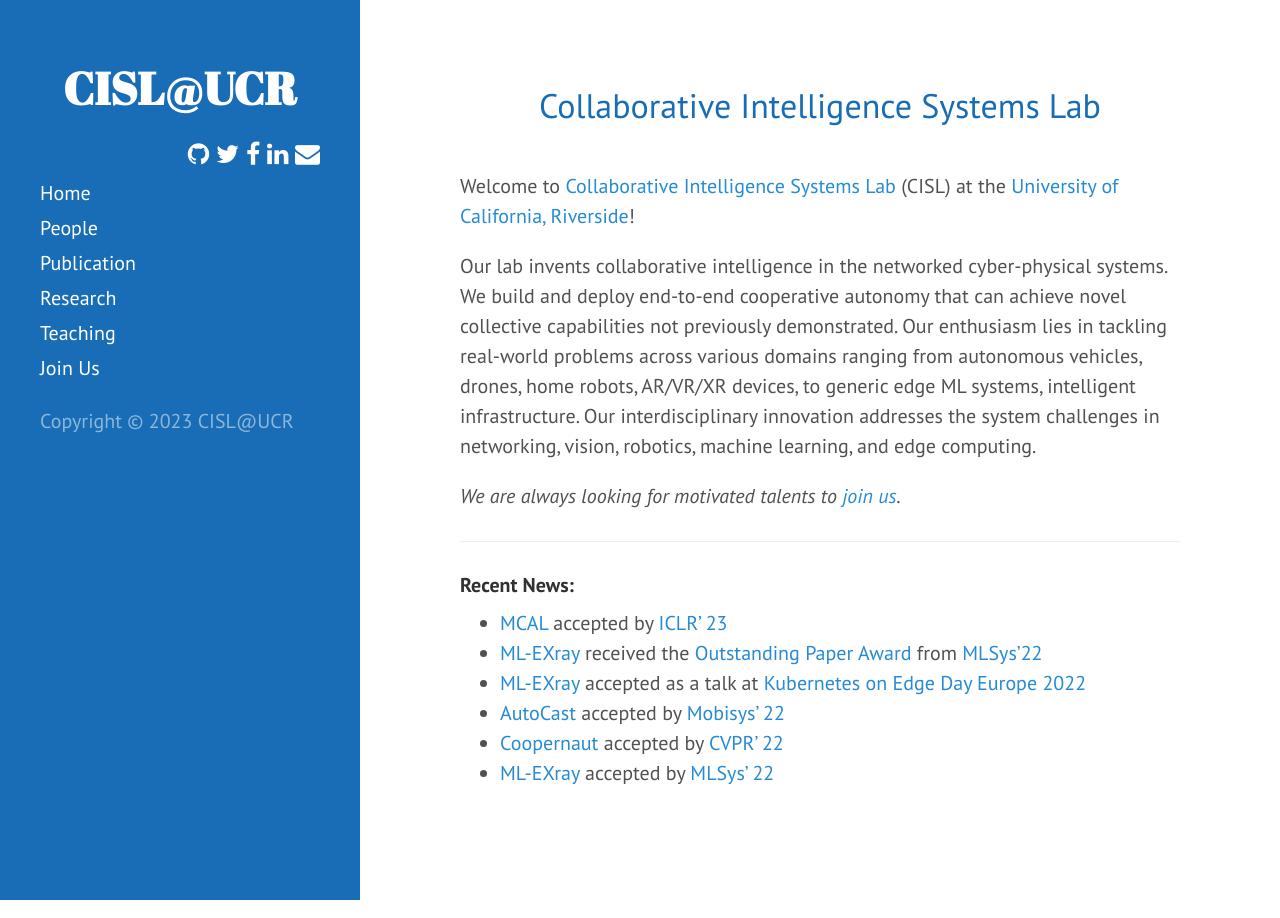
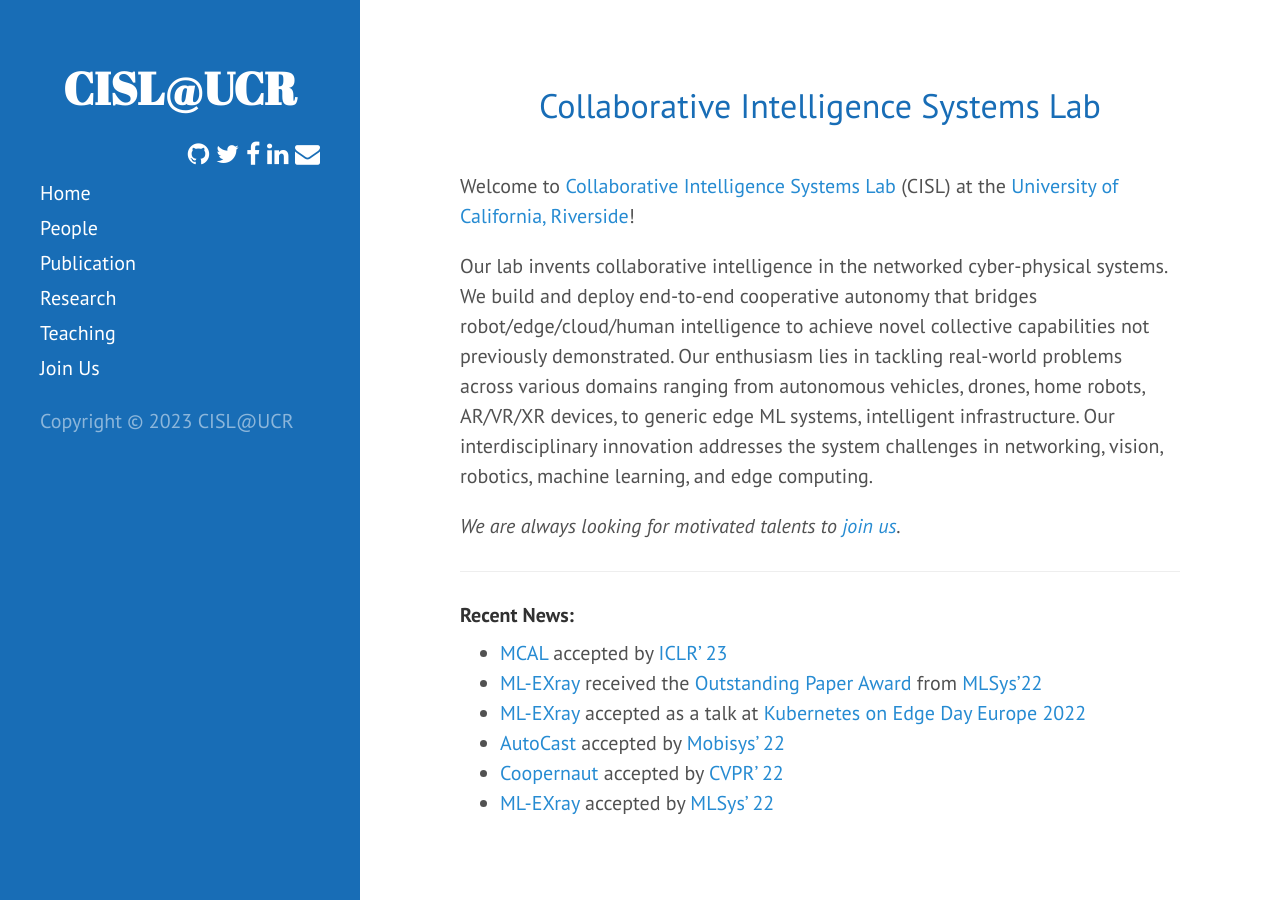
Before and after one commit to UCR-CISL/UCR-CISL.github.io, a Jekyll site: the page built from index.md, in a window 1280 px wide. Built offline with Jekyll 4.4.1, drawn with Linux system fonts in a browser that asks for light colours; a style sheet for code colours, icons or effects is not loaded.

Commit message:
research

```diff
--- a/index.md
+++ b/index.md
@@ -7,7 +7,7 @@
 Welcome to [Collaborative Intelligence Systems Lab](https://cisl.ucr.edu/) (CISL) at the [University of California, Riverside](https://www.ucr.edu/)!
 
 Our lab invents collaborative intelligence in the networked cyber-physical systems.
-We build and deploy end-to-end cooperative autonomy that can achieve novel collective capabilities not previously demonstrated.
+We build and deploy end-to-end cooperative autonomy that bridges robot/edge/cloud/human intelligence to achieve novel collective capabilities not previously demonstrated.
 Our enthusiasm lies in tackling real-world problems across various domains ranging from autonomous vehicles, drones, home robots, AR/VR/XR devices, to generic edge ML systems, intelligent infrastructure.
 Our interdisciplinary innovation addresses the system challenges in networking, vision, robotics, machine learning, and edge computing.
 
--- a/public/css/mine.css
+++ b/public/css/mine.css
@@ -80,3 +80,10 @@
   color: #186DB6;
   margin-bottom: 2rem;
 }
+
+.researchimg{
+    float: right;
+    width: 35%;
+    max-width: 14rem;
+    margin-left: 1rem;
+}
```
Also changed, not shown: _includes/avatar_entry.html (+4 -5 lines), research.md (+74 -0 lines), 1 other file.
